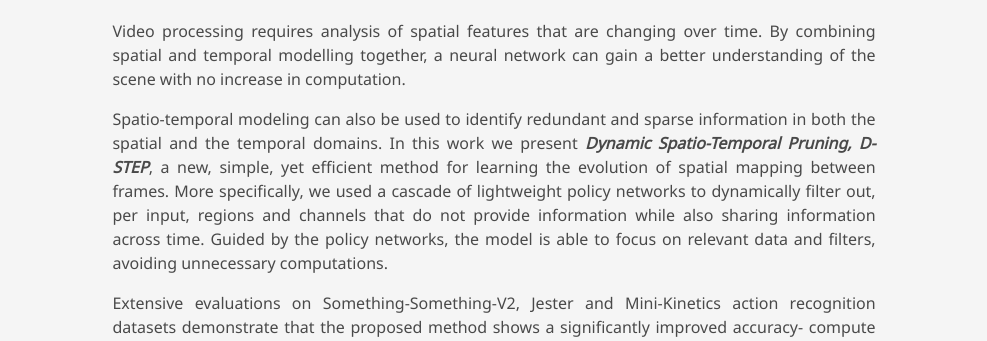
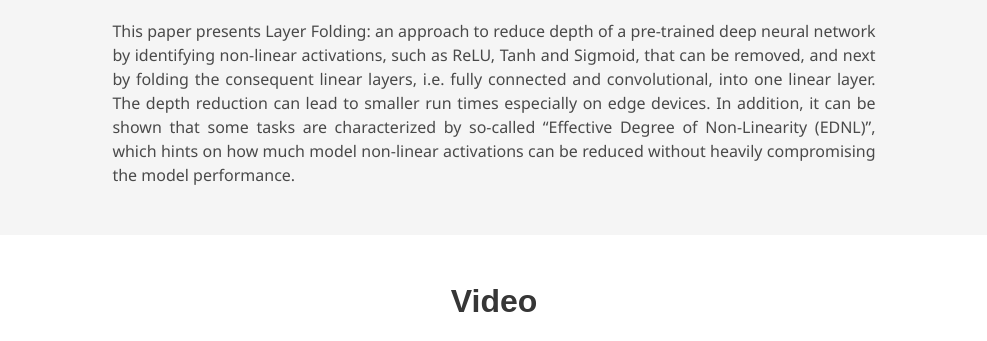
Before and after one commit to AvrahamRaviv/Layer-Folding, a plain HTML site: page index.html in a window 1280 px wide. Shown: the part 451-792 px from the top of the page, without its empty margins (146-1133 px from the left). Drawn offline with nearby package versions, Linux system fonts and the light colour scheme; grey boxes are pictures that could not be loaded; some icons are missing; a web font is replaced by a local one.

Commit message:
Update index.html

```diff
--- a/index.html
+++ b/index.html
@@ -125,28 +125,7 @@ j=d.createElement(s),dl=l!='dataLayer'?'&l='+l:'';j.async=true;j.src=
         <h2 class="title is-3"><b>Abstract</b></h2>
         <div class="content has-text-justified">
           <p>
-            Video processing requires analysis of spatial features that are changing over time.
-            By combining spatial and temporal modelling together,
-            a neural network can gain a better understanding of the scene with no increase in computation.
-          </p>
-          <p>
-          Spatio-temporal modeling
-          can also be used to identify redundant and sparse information in both the spatial and
-
-          the temporal domains. In this work we present <em><b>Dynamic Spatio-Temporal Pruning, D-
-          STEP</b></em>, a new, simple, yet efficient method for learning the evolution of spatial mapping
-
-          between frames. More specifically, we used a cascade of lightweight policy networks to
-          dynamically filter out, per input, regions and channels that do not provide information
-          while also sharing information across time. Guided by the policy networks, the model is
-          able to focus on relevant data and filters, avoiding unnecessary computations.
-          </p>
-          <p>
-          Extensive
-            evaluations on Something-Something-V2, Jester and Mini-Kinetics action recognition
-
-            datasets demonstrate that the proposed method shows a significantly improved accuracy-
-            compute trade-off over the current state-of-the-art methods.
+            This paper presents Layer Folding: an approach to reduce depth of a pre-trained deep neural network by identifying non-linear activations, such as ReLU, Tanh and Sigmoid, that can be removed, and next by folding the consequent linear layers, i.e. fully connected and convolutional, into one linear layer. The depth reduction can lead to smaller run times especially on edge devices. In addition, it can be shown that some tasks are characterized by so-called “Effective Degree of Non-Linearity (EDNL)”, which hints on how much model non-linear activations can be reduced without heavily compromising the model performance.
           </p>
         </div>
       </div>
```
